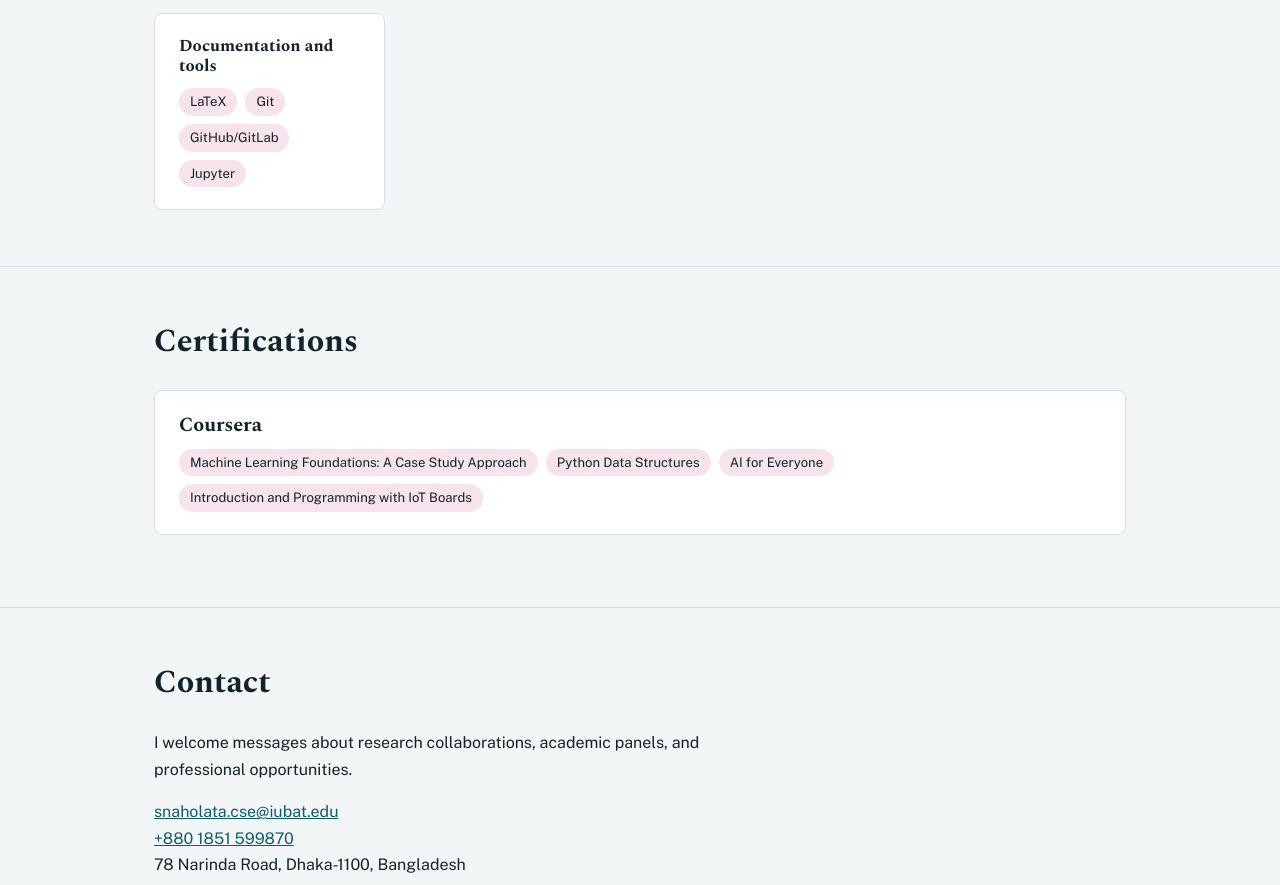
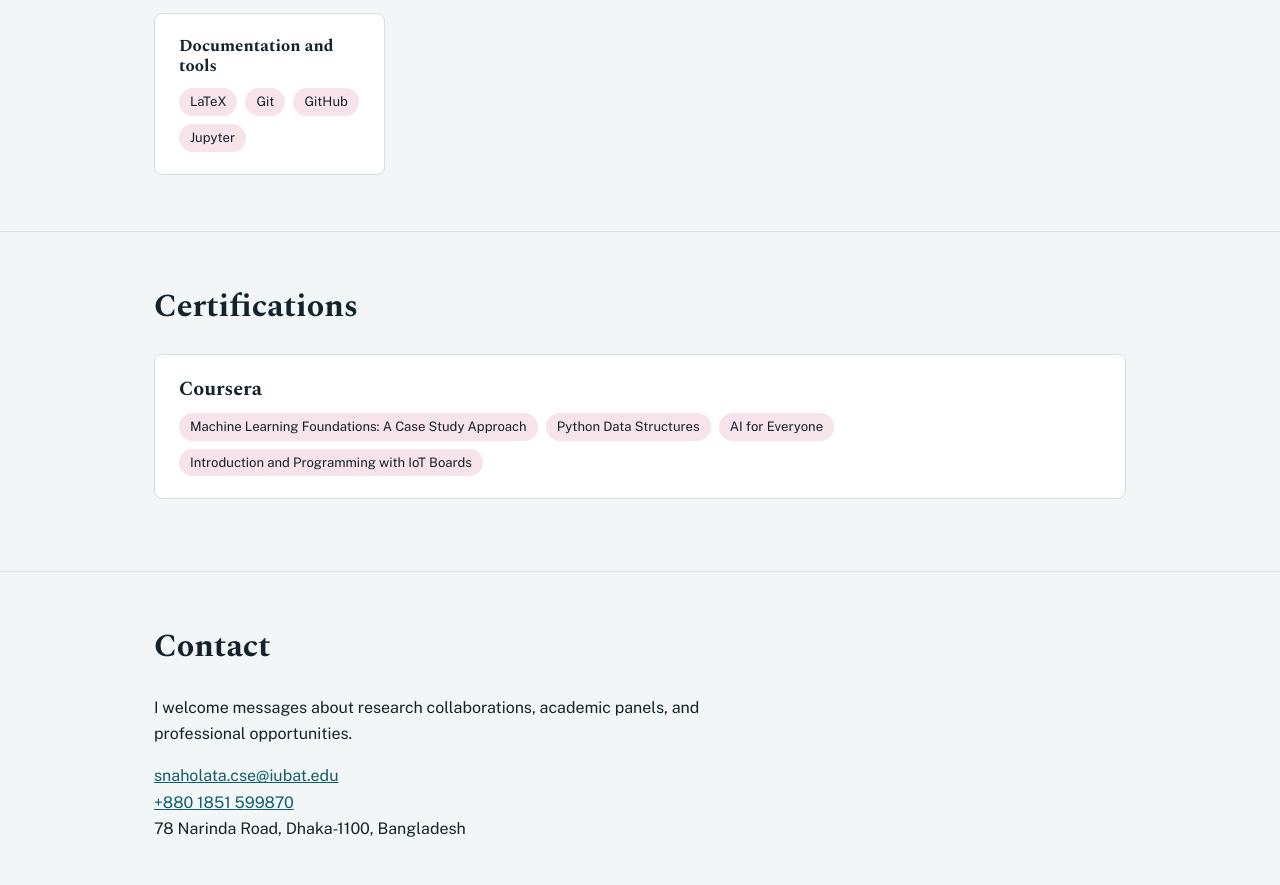
Before and after one commit to Snaholata/snaholata.github.io, a plain HTML site: page index.html in a window 1280 px wide. Shown: the part 5878-6763 px from the top of the page. Drawn offline with nearby package versions, Linux system fonts and the light colour scheme.

Commit message:
Update index.html

```diff
--- a/index.html
+++ b/index.html
@@ -151,7 +151,7 @@ footer{padding:32px 0 48px;border-top:1px solid var(--line);color:var(--muted);f
   <div class="card"><h3>Frameworks and libraries</h3><div class="tags"><span class="tag">PyTorch</span><span class="tag">TensorFlow</span><span class="tag">Keras</span><span class="tag">OpenCV</span><span class="tag">Scikit-learn</span><span class="tag">Flutter</span><span class="tag">Firebase</span></div></div>
   <div class="card"><h3>Data science</h3><div class="tags"><span class="tag">Pandas</span><span class="tag">NumPy</span><span class="tag">Matplotlib</span><span class="tag">Seaborn</span><span class="tag">PIL</span><span class="tag">Oversampling techniques</span></div></div>
   <div class="card"><h3>Hardware</h3><div class="tags"><span class="tag">ESP32</span><span class="tag">Intel 5300 WiFi NIC</span></div></div>
-  <div class="card"><h3>Documentation and tools</h3><div class="tags"><span class="tag">LaTeX</span><span class="tag">Git</span><span class="tag">GitHub/GitLab</span><span class="tag">Jupyter</span></div></div>
+  <div class="card"><h3>Documentation and tools</h3><div class="tags"><span class="tag">LaTeX</span><span class="tag">Git</span><span class="tag">GitHub</span><span class="tag">Jupyter</span></div></div>
  </div>
 </div></section>
 
```
